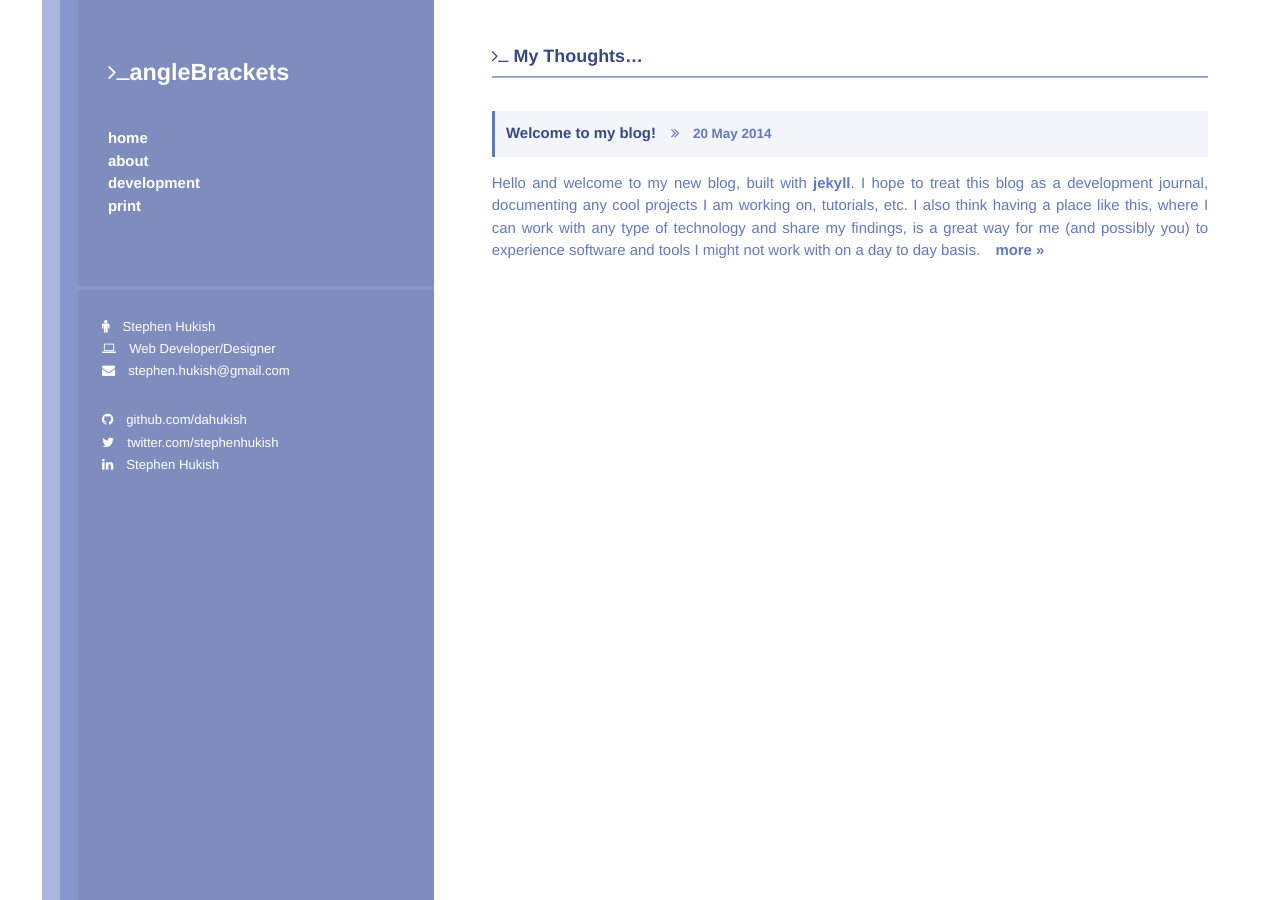
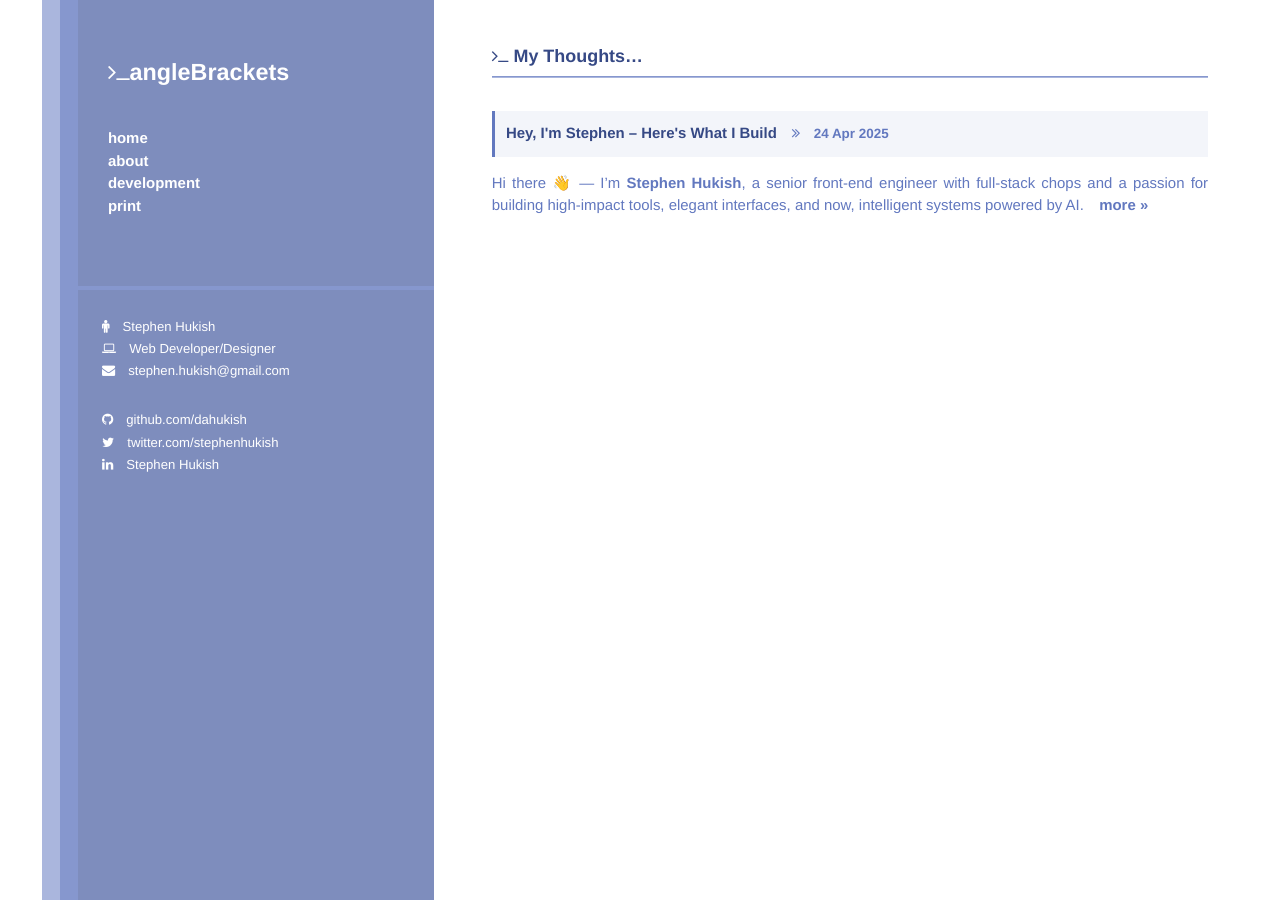
Before and after one commit to dahukish/dahukish.github.io, a Jekyll site: the page built from index.html, in a window 1280 px wide. Built offline with Jekyll 4.4.1, drawn with Linux system fonts in a browser that asks for light colours; nearby versions of some CDN libraries; Markdown is read by kramdown in place of the engine named in the settings; some of the changed lines change nothing that is shown.

Commit message:
Update my dev site to reflect recent employment changes

```diff
--- a/_posts/2014-05-20-welcome-to-my-blog.markdown
+++ /dev/null
@@ -1,18 +0,0 @@
----
-layout: post
-title:  "Welcome to my blog!"
-date:   2014-05-20 01:40:31
-comments: True
----
-
-Hello and welcome to my new blog, built with <a href="http://jekyllrb.com/">jekyll</a>.
-I hope to treat this blog as a development journal, documenting any cool projects I am working on, tutorials, etc.
-I also think having a place like this, where I can work with any type of technology and share my findings, is a
-great way for me (and possibly you) to experience software and tools I might not work with on a day to day basis.
-
-But that is enough of that, it's late so time for bed.
-
-Hope you like it,
-Cheers.
-
-{% include comments.html %}
--- /dev/null
+++ b/_posts/2025-04-24-welcome-to-my-blog.markdown
@@ -0,0 +1,36 @@
+---
+layout: post
+title:  "Hey, I'm Stephen – Here's What I Build"
+date:   2025-04-24 09:00:00
+comments: true
+---
+
+Hi there 👋 — I’m **Stephen Hukish**, a senior front-end engineer with full-stack chops and a passion for building high-impact tools, elegant interfaces, and now, intelligent systems powered by AI.
+
+Over the last 15+ years, I’ve worked with companies ranging from small dev studios to major players like **Shopify** and **Scotiabank**, shipping scalable products across commerce, banking, and internal platforms.
+
+### What I Build
+
+- ✨ **Interfaces that scale**: From internal dashboards to global storefronts, I craft fast, accessible front-ends using React, TypeScript, and modern frameworks.
+- 🧠 **AI-infused features**: At Shopify, I worked on **Sidekick**, integrating LLMs (OpenAI/Anthropic) into merchant tools for smarter commerce.
+- 🧰 **Full-stack solutions**: I’ve built APIs and backend tools in Ruby on Rails and Node.js, with a focus on developer experience and maintainability.
+- 🚀 **Platform upgrades**: I love solving big foundational problems — things like Webpack migrations, Apollo upgrades, DX tooling, and CI pipelines.
+
+### Why This Blog Exists
+
+I’m using this space to:
+
+- Share side projects and experimental tools.
+- Write dev notes on AI integrations, front-end performance, or cool tech.
+- Reflect on lessons from big projects and transitions (like being let go from Shopify — yep, it happens).
+
+### Let’s Connect
+
+If you’re building something ambitious (especially in the AI, devtools, or UX space) — I’d love to hear from you.
+
+> You can find my full resume [here](http://dahukish.github.io), or shoot me an email at [stephen.hukish@gmail.com](mailto:stephen.hukish@gmail.com).
+
+Cheers,
+**Stephen**
+
+{% include comments.html %}
--- a/about/index.markdown
+++ b/about/index.markdown
@@ -1,21 +1,94 @@
 ---
-layout: default
+layout: page
 title: About Me
+permalink: /about/
 ---
 
-Hello, my name is Stephen and I am a geek, albeit a professional one.
+# 👋 Hi, I'm Stephen Hukish
 
-Now, before you navigate away from my site let me explain what I mean by this.
-A geek by definition is “an enthusiast or expert especially in a technological field or activity <computer geek>”.
-This is an accurate description of me and what I love to do;
-I am passionate about software development (web or otherwise) and design.
+I’m a senior front-end developer with full-stack experience and a strong focus on developer tools, platform-scale UI, and more recently, intelligent systems powered by large language models.
 
-Ever since I was little, I have had an insatiable curiosity with computers and the programs that they ran,
-which ultimately led to me to choosing the career path of a web developer.
-It is a path that has bought me many opportunities to showcase my talent on both a national and international scale.
-I have launched this blog to show a little of my work and my interest in web and interactive digital medium as well as my print work.
-I will be continually adding work, as well as other interesting elements to my site, so check back often to see what’s new.
+With over 15 years of experience, I’ve contributed to high-impact products across commerce, finance, and internal developer tooling — shipping work at companies like **Shopify**, **Scotiabank**, and **Vehikl**.
 
-Sincerely,
+---
 
-Stephen Hukish
+## 🔧 What I Do
+
+- **Build high-performing UIs** with React, TypeScript, and modern CSS
+- **Integrate LLMs into real-world apps** (OpenAI, Anthropic, N-shot learning)
+- **Design scalable architecture and APIs** in Node.js and Ruby on Rails
+- **Contribute to platform and DX infrastructure** — from Webpack upgrades to CI/CD pipelines
+
+---
+
+## 🛠 Core Tech Skills
+
+**Languages/Frameworks:**
+JavaScript (ES6+), TypeScript, React.js, Node.js, Ruby on Rails, HTML5, CSS/SASS, MySQL, Java (Spring Boot), PHP
+
+**AI/LLM Integration:**
+OpenAI, Anthropic, N-shot Learning, Context Injection
+
+**Dev Tools & Testing:**
+Webpack, Babel, Rollup, Git, Jenkins, CI/CD, Jest, Cypress, Selenium, Storybook
+
+**UX/DX & Frameworks:**
+Polaris (Shopify), Hotwire (Turbo + Stimulus), Remix, Apollo GraphQL
+
+---
+
+## 💼 Work History
+
+### **Shopify – Senior Front-End Developer (Full-Stack)**
+*Toronto, ON / Remote | 2018 – 2025*
+- Built Sidekick’s internal AI dashboard (Rails + Solr backend, React frontend)
+- Created context-aware LLM integration in Shopify Admin
+- Led UX modernization (Remix, Polaris, Global Nav)
+- Contributed to Apollo 3, Webpack 5, CI infrastructure
+
+### **Scotiabank Digital Factory – Software Developer**
+*Toronto, ON | 2016 – 2018*
+- Led enterprise component library + CMS modernization
+- Built React + Angular SPAs
+- Backend workflows using Node.js and Java Spring Boot
+
+### **Scotiabank – Front-End Developer**
+*Toronto, ON | 2014 – 2016*
+- Created AngularJS + Node.js tooling for internal and public use
+- Automated workflows using custom scripts, Gulp, Selenium
+
+### **Vehikl – Web Application Developer**
+*Waterloo, ON | Jan 2014 – Mar 2014*
+- Built Laravel-based apps with modern OOP + test-driven development
+- Front-end tooling in AngularJS, CoffeeScript, Bootstrap
+
+### **Barking Dog Studios – Web Application Developer**
+*Oakville, ON | 2011 – 2014*
+- Introduced MVC frameworks (Laravel, FuelPHP)
+- Built CMS-based apps using WordPress, Drupal
+- Led accessibility, testing, and version control practices
+
+### **3H Communications – Web Developer / Designer**
+*Burlington, ON | 2010 – 2011*
+- Created websites using PHP, JavaScript, and MySQL
+- Delivered interactive design, Flash assets, and UX flows
+
+---
+
+## 🎓 Education
+
+- **Humber College** – Graphic Design Certificate (2006)
+- **CDI College** – Programmer Analyst & Internet Solutions Development (2002)
+- **Sheridan College** – Art Fundamentals (2000)
+
+---
+
+## 📬 Get In Touch
+
+- [GitHub](https://github.com/dahukish)
+- [Email](mailto:stephen.hukish@gmail.com)
+- [Resume](http://dahukish.github.io)
+
+---
+
+Thanks for stopping by 🙌
```
